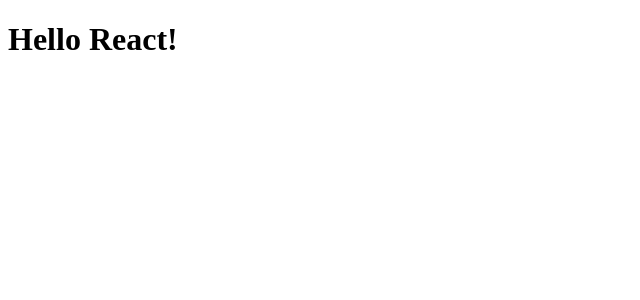
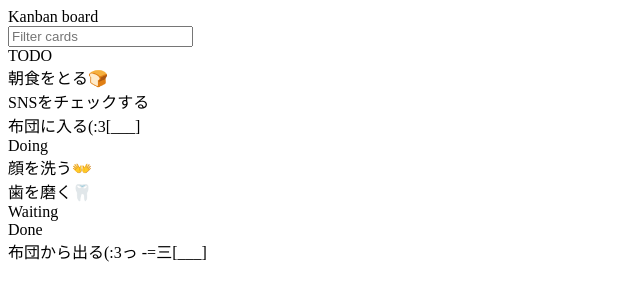
Before and after one commit to siroapp/kanban, a React app: page / in a window 1280 px wide. Shown: the top 300 px of the page, without its empty margins (0-640 px from the left). Built offline with nearby package versions, Linux system fonts and the light colour scheme.

Commit message:
import styled-component and apply to index.tsx
install styled-component module.
make main page for web app.
apply styled-component to main page for css decoration.

```diff
--- a/package.json
+++ b/package.json
@@ -9,6 +9,7 @@
   "devDependencies": {
     "@types/react": "^17.0.34",
     "@types/react-dom": "^17.0.11",
+    "@types/styled-components": "^5.1.15",
     "html-webpack-plugin": "^5.5.0",
     "prettier": "^2.4.1",
     "react": "^17.0.2",
@@ -19,5 +20,7 @@
     "webpack-cli": "^4.9.1",
     "webpack-dev-server": "^4.4.0"
   },
-  "dependencies": {}
+  "dependencies": {
+    "styled-components": "^5.3.3"
+  }
 }
--- a/src/index.tsx
+++ b/src/index.tsx
@@ -1,8 +1,60 @@
 import React from 'react'
 import ReactDOM from 'react-dom'
+import styled from 'styled-components'
 
 function App() {
-  return <h1>Hello React!</h1>
+  return (
+    <Container>
+      <Header>
+        <Logo>Kanban board</Logo>
+
+        <CardFilter placeholder="Filter cards" />
+      </Header>
+
+      <MainArea>
+        <Column>
+          <ColumnHeader>TODO</ColumnHeader>
+
+          <Card>朝食をとる🍞</Card>
+          <Card>SNSをチェックする</Card>
+          <Card>布団に入る(:3[___]</Card>
+        </Column>
+
+        <Column>
+          <ColumnHeader>Doing</ColumnHeader>
+
+          <Card>顔を洗う👐</Card>
+          <Card>歯を磨く🦷</Card>
+        </Column>
+
+        <Column>
+          <ColumnHeader>Waiting</ColumnHeader>
+        </Column>
+
+        <Column>
+          <ColumnHeader>Done</ColumnHeader>
+
+          <Card>布団から出る(:3っ -=三[___]</Card>
+        </Column>
+      </MainArea>
+    </Container>
+  )
 }
 
+const Container = styled.div``
+
+const Header = styled.div``
+
+const Logo = styled.div``
+
+const CardFilter = styled.input``
+
+const MainArea = styled.div``
+
+const Column = styled.div``
+
+const ColumnHeader = styled.div``
+
+const Card = styled.div``
+
 ReactDOM.render(<App />, document.getElementById('app'))
```
Also changed, not shown: 1 other file (tests, documents, lock files or other folders).
